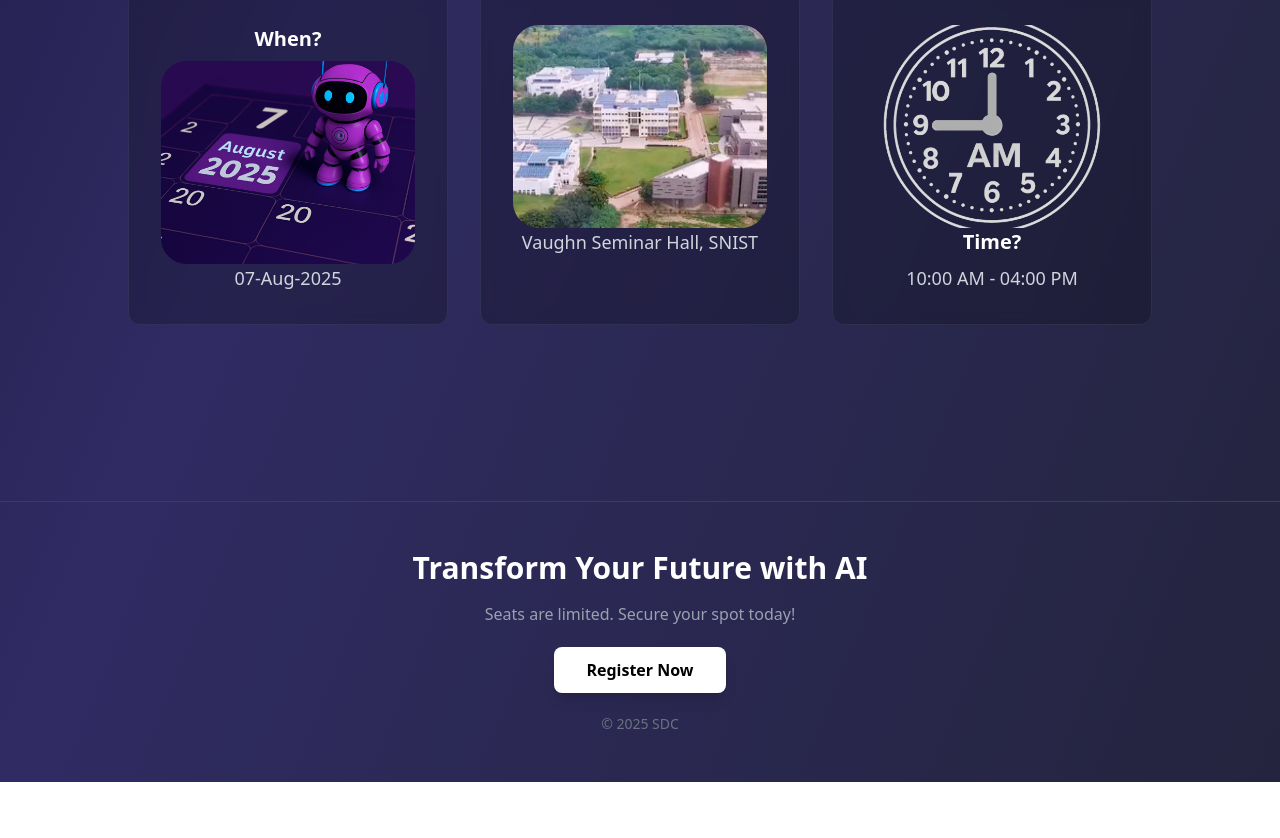
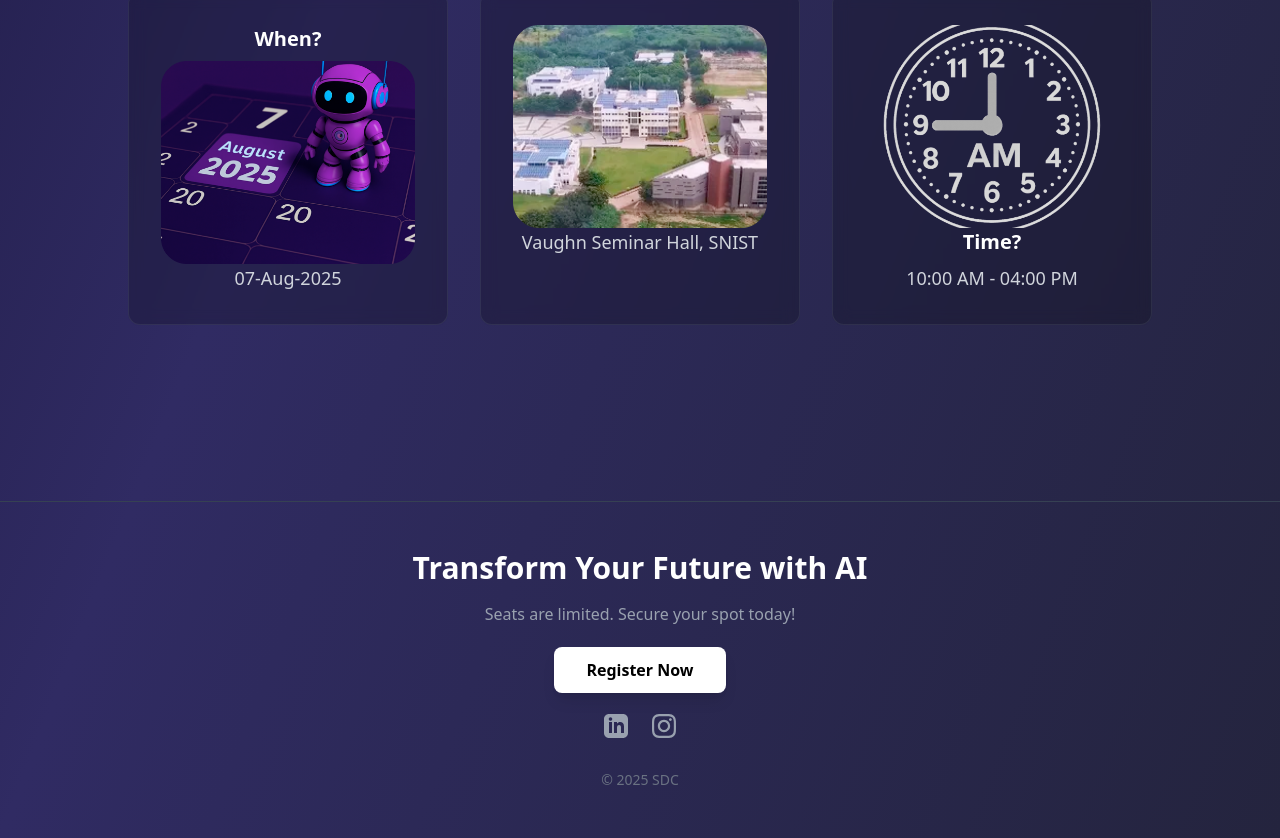
Before and after one commit to sdc-snist/sdc-web, a React (Vite) app: page /aiagent in a window 1280 px wide. Shown: the part 2392-3230 px from the top of the page. Before the commit the page ends 3174 px from the top, so only its background shows below. Built offline with nearby package versions, Linux system fonts and the light colour scheme.

Commit message:
chore: add footer

```diff
--- a/src/components/Events/AiEvent.jsx
+++ b/src/components/Events/AiEvent.jsx
@@ -342,11 +342,47 @@
           Seats are limited. Secure your spot today!
         </p>
         <a
-          href="https://payments.cashfree.com/forms?code=register-ai-agent-workshop" // This would link to a registration form
-          className="bg-white  text-black font-bold py-3 px-8 rounded-lg shadow-lg hover:shadow-white/20 transition-all duration-300 transform hover:scale-105"
+          href="https://payments.cashfree.com/forms?code=register-ai-agent-workshop"
+          className="bg-white text-black font-bold py-3 px-8 rounded-lg shadow-lg hover:shadow-white/20 transition-all duration-300 transform hover:scale-105"
         >
           Register Now
         </a>
+
+        {/* Social Media Links */}
+        <div className="flex justify-center gap-6 mt-8">
+          <a
+            href="https://www.linkedin.com/company/sdc-snist-student-chapter/"
+            target="_blank"
+            rel="noopener noreferrer"
+            aria-label="LinkedIn"
+            className="text-gray-400 hover:text-white transition-colors duration-300"
+          >
+            <svg
+              className="w-6 h-6"
+              fill="currentColor"
+              viewBox="0 0 24 24"
+              aria-hidden="true"
+            >
+              <path d="M19 0h-14c-2.761 0-5 2.239-5 5v14c0 2.761 2.239 5 5 5h14c2.762 0 5-2.239 5-5v-14c0-2.761-2.238-5-5-5zm-11 19h-3v-11h3v11zm-1.5-12.268c-.966 0-1.75-.79-1.75-1.764s.784-1.764 1.75-1.764 1.75.79 1.75 1.764-.783 1.764-1.75 1.764zm13.5 12.268h-3v-5.604c0-3.368-4-3.113-4 0v5.604h-3v-11h3v1.765c1.396-2.586 7-2.777 7 2.476v6.759z" />
+            </svg>
+          </a>
+          <a
+            href="https://www.instagram.com/sdc.snist/"
+            target="_blank"
+            rel="noopener noreferrer"
+            aria-label="Instagram"
+            className="text-gray-400 hover:text-white transition-colors duration-300"
+          >
+            <svg
+              className="w-6 h-6"
+              fill="currentColor"
+              viewBox="0 0 24 24"
+              aria-hidden="true"
+            >
+              <path d="M12 2.163c3.204 0 3.584.012 4.85.07 3.252.148 4.771 1.691 4.919 4.919.058 1.265.069 1.645.069 4.849 0 3.205-.012 3.584-.069 4.849-.149 3.225-1.664 4.771-4.919 4.919-1.266.058-1.644.07-4.85.07-3.204 0-3.584-.012-4.849-.07-3.26-.149-4.771-1.699-4.919-4.92-.058-1.265-.07-1.644-.07-4.849 0-3.204.013-3.583.07-4.849.149-3.227 1.664-4.771 4.919-4.919 1.266-.057 1.645-.069 4.849-.069zm0-2.163c-3.259 0-3.667.014-4.947.072-4.358.2-6.78 2.618-6.98 6.98-.059 1.281-.073 1.689-.073 4.948 0 3.259.014 3.668.072 4.948.2 4.358 2.618 6.78 6.98 6.98 1.281.058 1.689.072 4.948.072 3.259 0 3.668-.014 4.948-.072 4.354-.2 6.782-2.618 6.979-6.98.059-1.28.073-1.689.073-4.948 0-3.259-.014-3.667-.072-4.947-.196-4.354-2.617-6.78-6.979-6.98-1.281-.059-1.69-.072-4.948-.072zm0 5.838c-3.403 0-6.162 2.759-6.162 6.162s2.759 6.162 6.162 6.162 6.162-2.759 6.162-6.162-2.759-6.162-6.162-6.162zm0 10.162c-2.209 0-4-1.79-4-4s1.791-4 4-4 4 1.79 4 4-1.791 4-4 4zm6.406-11.845c-.796 0-1.441.645-1.441 1.44s.645 1.44 1.441 1.44 1.441-.645 1.441-1.44-.645-1.44-1.441-1.44z" />
+            </svg>
+          </a>
+        </div>
         <p className="text-gray-500 text-sm mt-8">© 2025 SDC</p>
       </div>
     </footer>
```
